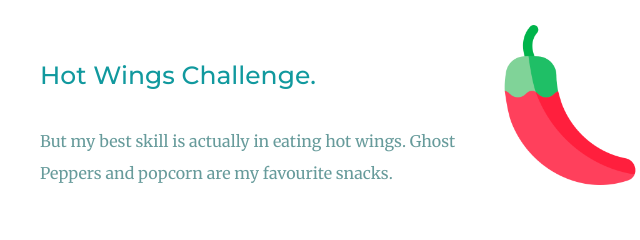
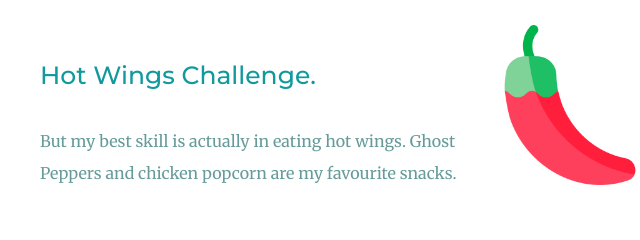
Before and after one commit to vedaprada/personal-website, a plain HTML site: page index.html in a window 1280 px wide. Shown: the part 1600-1840 px from the top of the page, 280-920 px from the left. Drawn offline with Linux system fonts and the light colour scheme.

Commit message:
Update index.html

```diff
--- a/index.html
+++ b/index.html
@@ -30,7 +30,7 @@
 <br><br>
      <img  class="chilli" src="images\food.png" alt="chilli-img">
      <h3>Hot Wings Challenge.</h3>
-     <p>But my best skill is actually in eating hot wings. Ghost Peppers and popcorn are my favourite snacks.</p>
+     <p>But my best skill is actually in eating hot wings. Ghost Peppers and chicken popcorn are my favourite snacks.</p>
    </div>
  </div>
  <hr>
```
